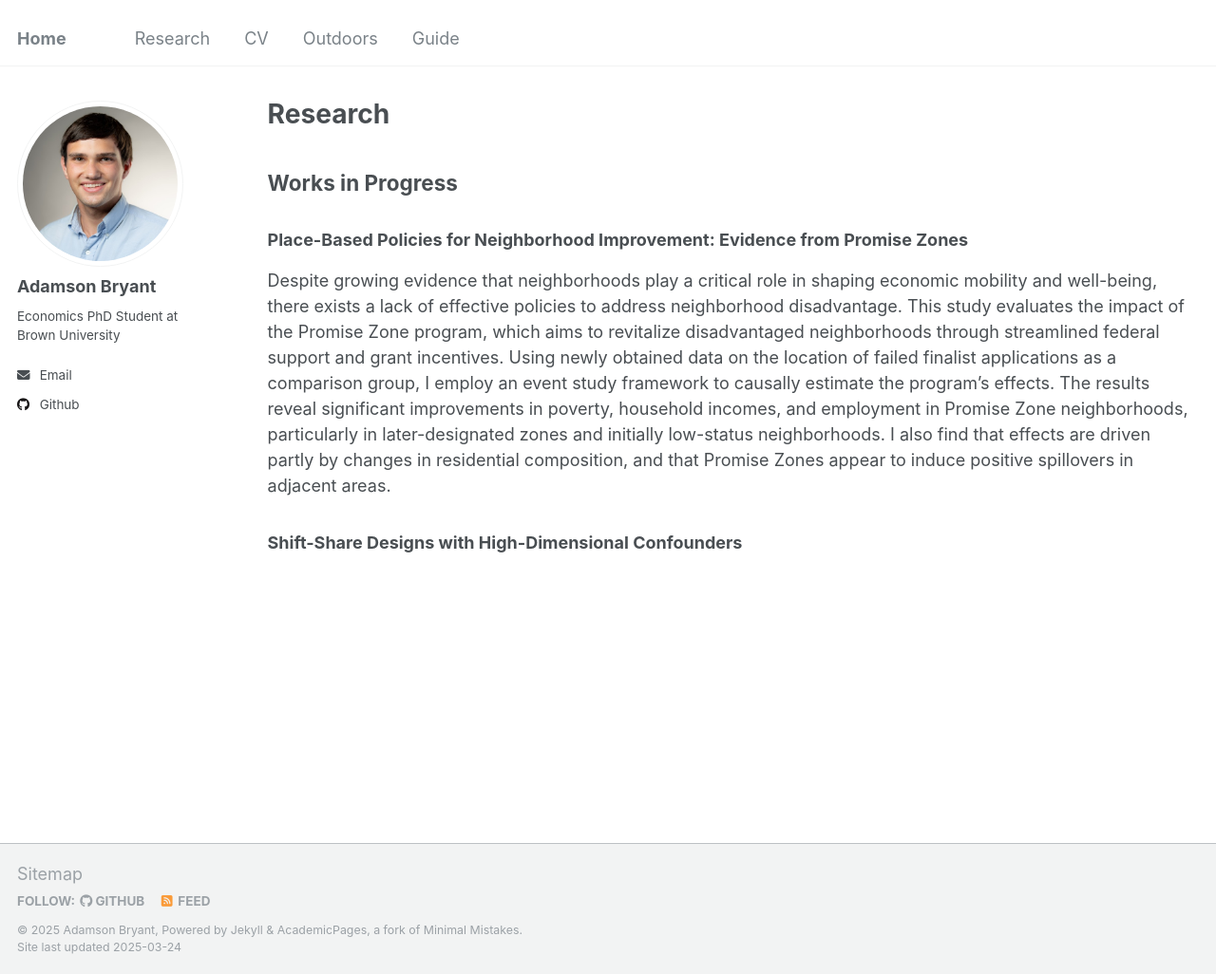
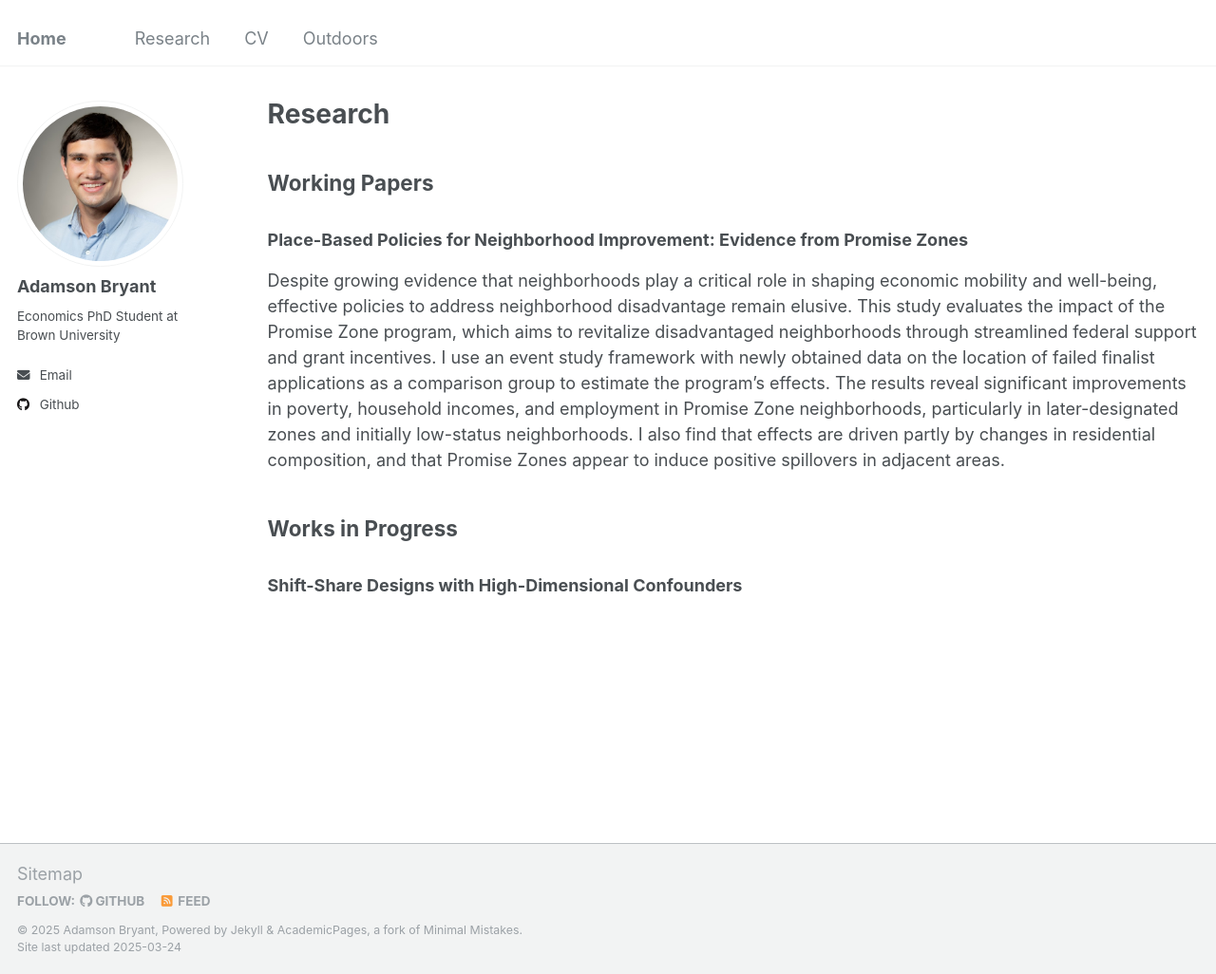
Before and after one commit to AdamsonBryant/adamsonbryant.github.io, a Jekyll site: the page built from _pages/research.md, in a window 1280 px wide and 1026 px high. Shown: the whole window at 95% size. Built offline with Jekyll 4.4.1, drawn with Linux system fonts in a browser that asks for light colours.

Commit message:
removing guide from header

```diff
--- a/_data/navigation.yml
+++ b/_data/navigation.yml
@@ -13,6 +13,3 @@ main:
 
   - title: "Outdoors"
     url: /outdoors/
-
-  - title: "Guide"
-    url: /markdown/
--- a/_pages/research.md
+++ b/_pages/research.md
@@ -5,8 +5,13 @@ permalink: /research/
 author_profile: true
 ---
 
+
+## Working Papers
+
+### Place-Based Policies for Neighborhood Improvement: Evidence from Promise Zones
+Despite growing evidence that neighborhoods play a critical role in shaping economic mobility and well-being, effective policies to address neighborhood disadvantage remain elusive. This study evaluates the impact of the Promise Zone program, which aims to revitalize disadvantaged neighborhoods through streamlined federal support and grant incentives. I use an event study framework with newly obtained data on the location of failed finalist applications as a comparison group to estimate the program’s effects. The results reveal significant improvements in poverty, household incomes, and employment in Promise Zone neighborhoods, particularly in later-designated zones and initially low-status neighborhoods. I also find that effects are driven partly by changes in residential composition, and that Promise Zones appear to induce positive spillovers in adjacent areas.
+
+
 ## Works in Progress
-### Place-Based Policies for Neighborhood Improvement: Evidence from Promise Zones
-Despite growing evidence that neighborhoods play a critical role in shaping economic mobility and well-being, there exists a lack of effective policies to address neighborhood disadvantage. This study evaluates the impact of the Promise Zone program, which aims to revitalize disadvantaged neighborhoods through streamlined federal support and grant incentives. Using newly obtained data on the location of failed finalist applications as a comparison group, I employ an event study framework to causally estimate the program’s effects. The results reveal significant improvements in poverty, household incomes, and employment in Promise Zone neighborhoods, particularly in later-designated zones and initially low-status neighborhoods. I also find that effects are driven partly by changes in residential composition, and that Promise Zones appear to induce positive spillovers in adjacent areas.
 
 ### Shift-Share Designs with High-Dimensional Confounders
```
